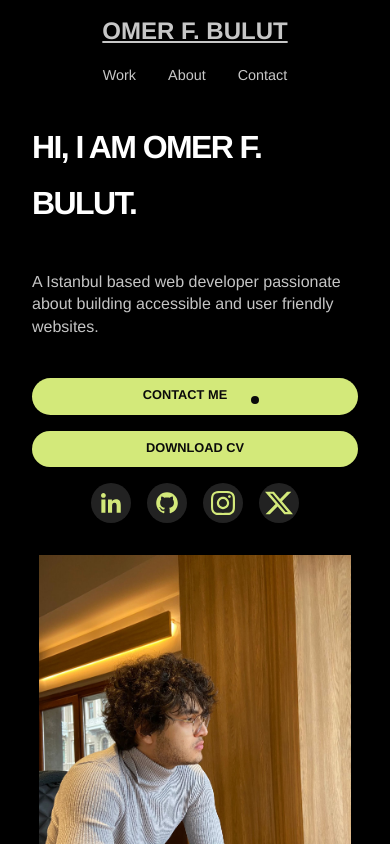
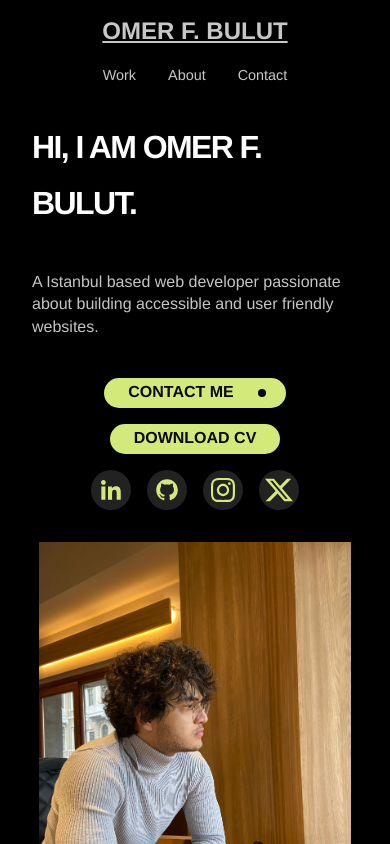
Before and after one commit to OmreFrauk/my_portfolio, a React (Create React App) app in the folder frontend/: page / in a window 390 px wide. Shown: the top 844 px of the page. Built offline with nearby package versions, Linux system fonts and the light colour scheme; the HTML template or start-up script is replaced by a standard one.

Commit message:
small dot bug fix

```diff
--- a/frontend/src/styles.css
+++ b/frontend/src/styles.css
@@ -283,6 +283,29 @@ html {
 
   .navigation {
     padding: 1rem 1.5rem;
+  }
+  .button .title {
+    font-size: 1rem;
+  }
+
+  .button .circle {
+    width: 2rem;
+    height: 2rem;
+  }
+
+  .button .img {
+    width: 1rem;
+    height: 1rem;
+    margin-top: 0.4rem;
+  }
+  .button .circle {
+    height: 2rem;
+    margin-bottom: -1rem;
+    margin-top: -1rem;
+    overflow: visible;
+    position: relative;
+    width: 2rem;
+    margin-right: -1rem;
   }
 }
 .about {
@@ -736,19 +759,6 @@ html {
     width: 100%;
   }
 
-  .button {
-    padding: 1rem;
-    width: 100%;
-  }
-
-  .button .title {
-    font-size: 0.8rem;
-  }
-
-  .button .circle {
-    height: 1.5rem;
-    width: 1.5rem;
-  }
 
   .tech-tags {
     flex-wrap: wrap;
```
